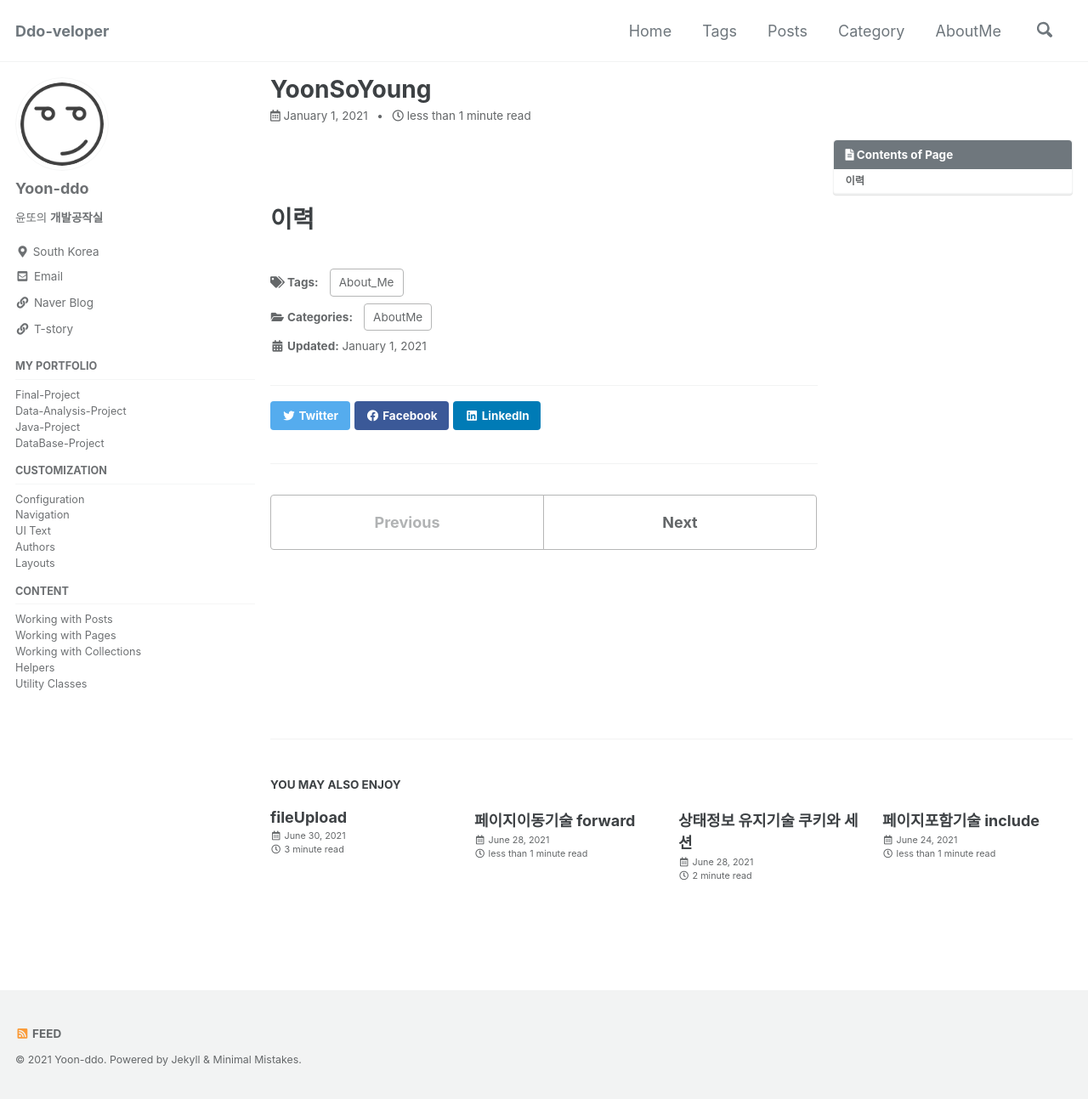
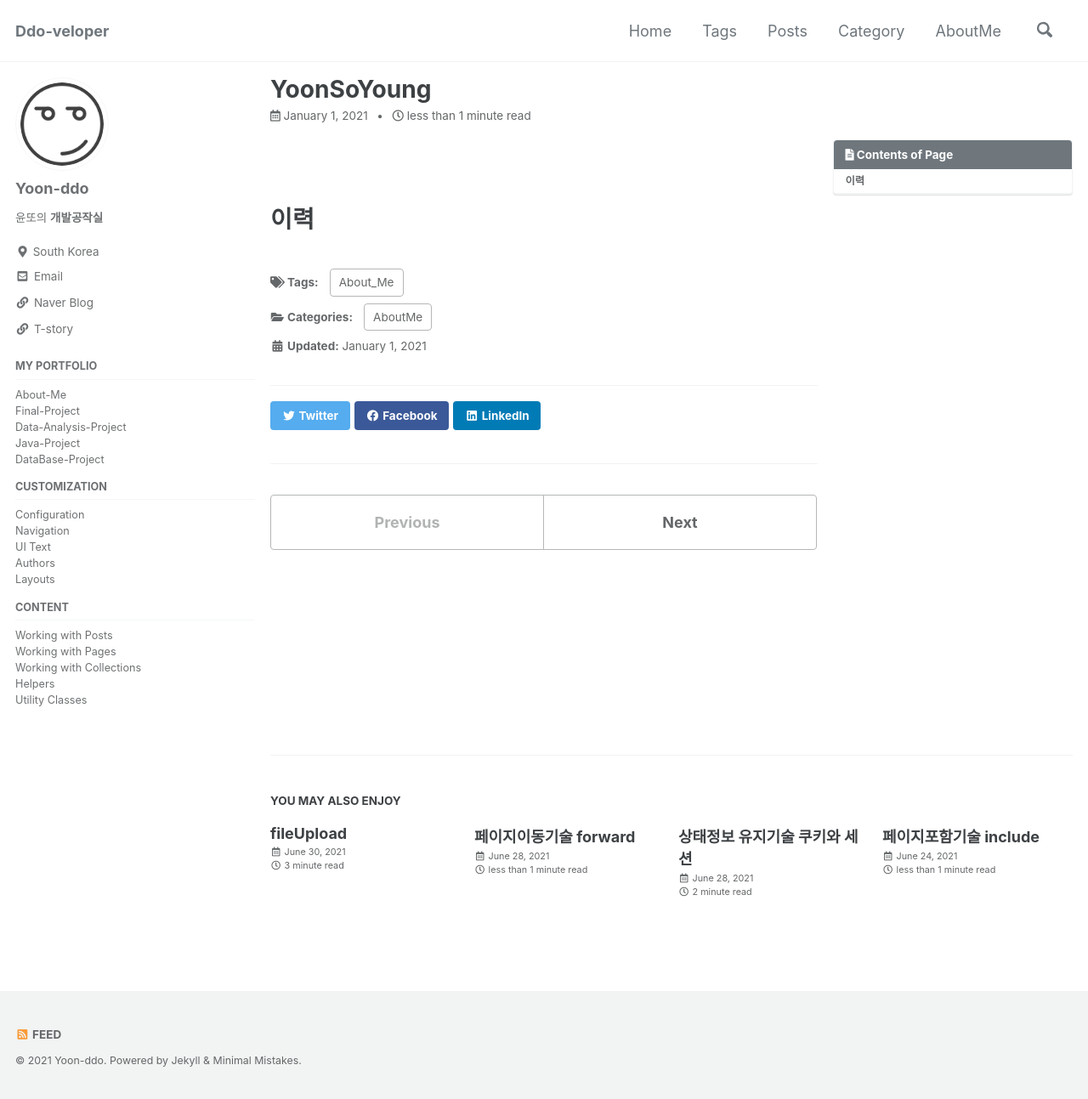
Before and after one commit to Yoon-ddo/Yoon-ddo.github.io, a Jekyll site: the page built from _posts/2021-01-01-YoonSoYoung.md, in a window 1280 px wide and 1293 px high. Shown: the whole window at 85% size. Built offline with Jekyll 4.4.1, drawn with Linux system fonts in a browser that asks for light colours; cached includes are drawn as plain includes.

Commit message:
Update navigation.yml

```diff
--- a/_data/navigation.yml
+++ b/_data/navigation.yml
@@ -14,6 +14,8 @@ main:
 docs:
   - title: My Portfolio
     children:
+      - title: "About-Me"
+        url: https://yoon-ddo.github.io/aboutme/YoonSoYoung/
       - title: "Final-Project"
         url: /docs/quick-start-guide/
       - title: "Data-Analysis-Project"
```
